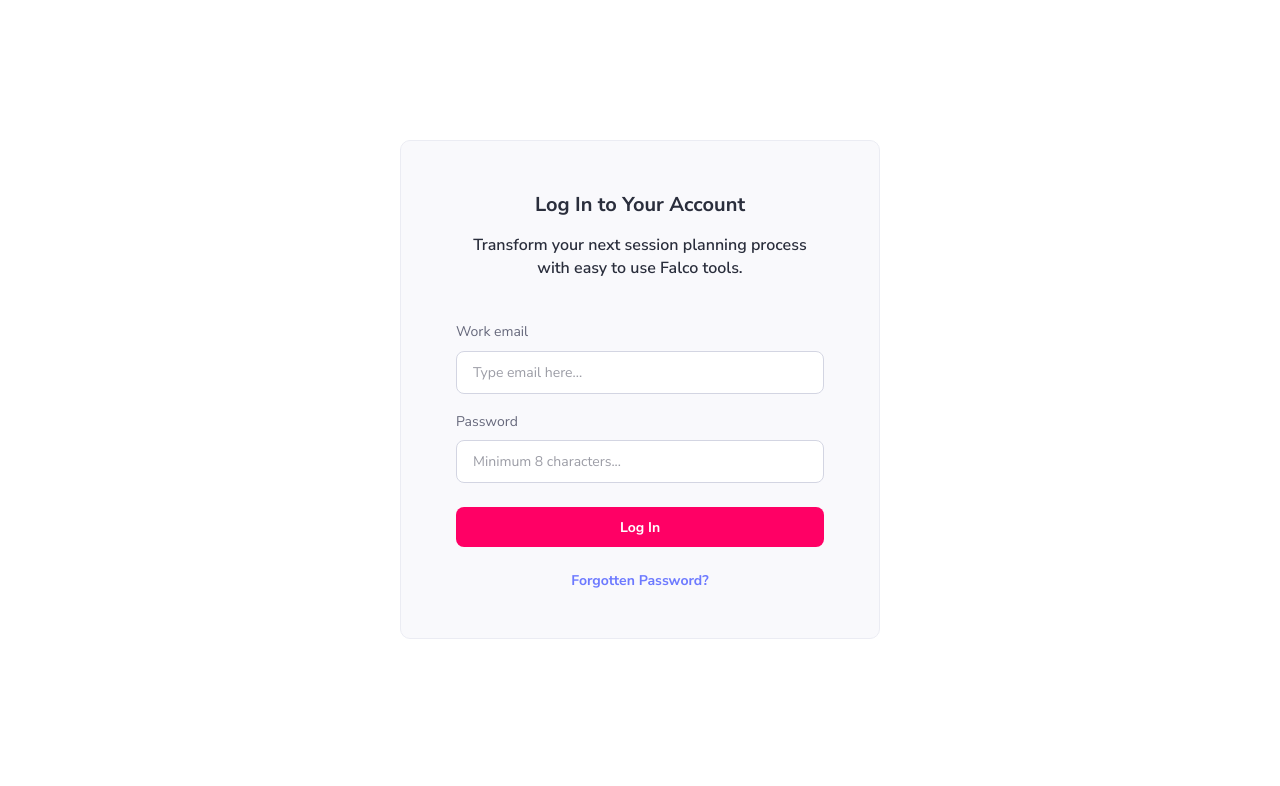
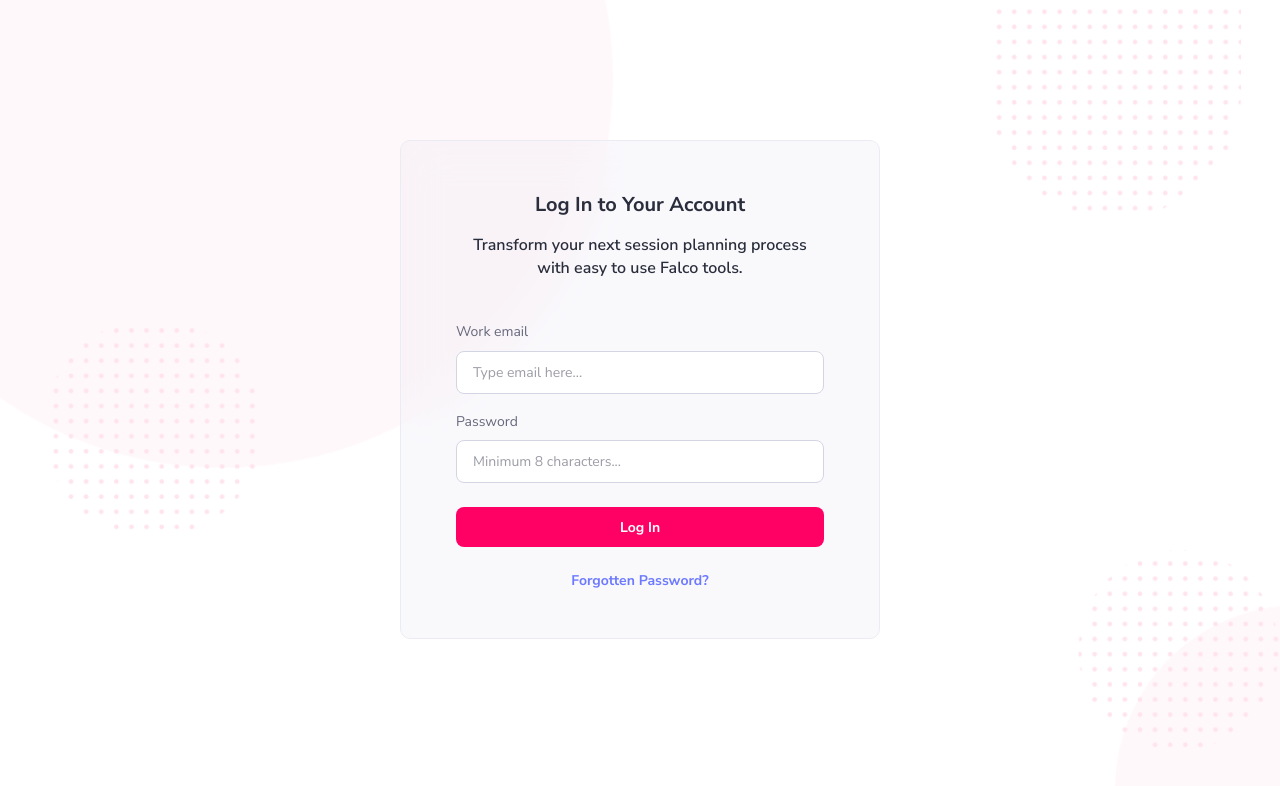
Before and after one commit to inna-shutka/login, a plain HTML site: page login-white/index.html in a window 1280 px wide. Drawn offline with Linux system fonts and the light colour scheme.

Commit message:
fixed bug with github pages

```diff
--- a/login-white/style.css
+++ b/login-white/style.css
@@ -158,7 +158,7 @@
 }
 
 .login-white {
-    background-image: url(login-white/icons-white/BG.png);
+    background-image: url(../login-white/icons-white/BG.png);
     background-size: cover;
     background-repeat: no-repeat;
     background-position: center;
```
